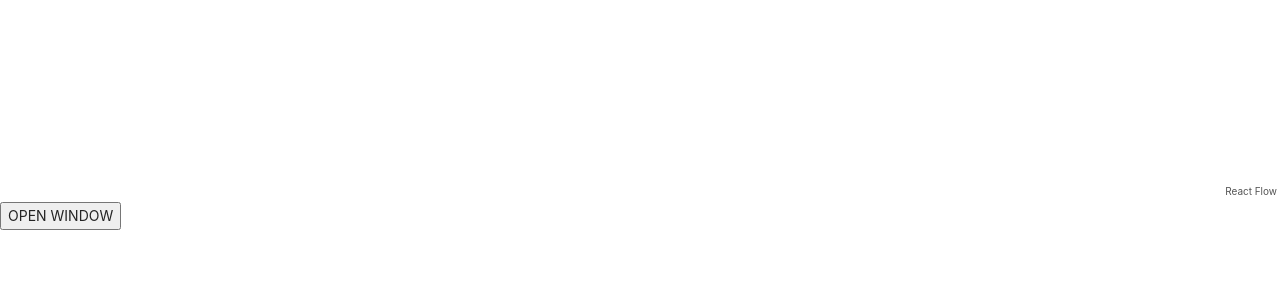
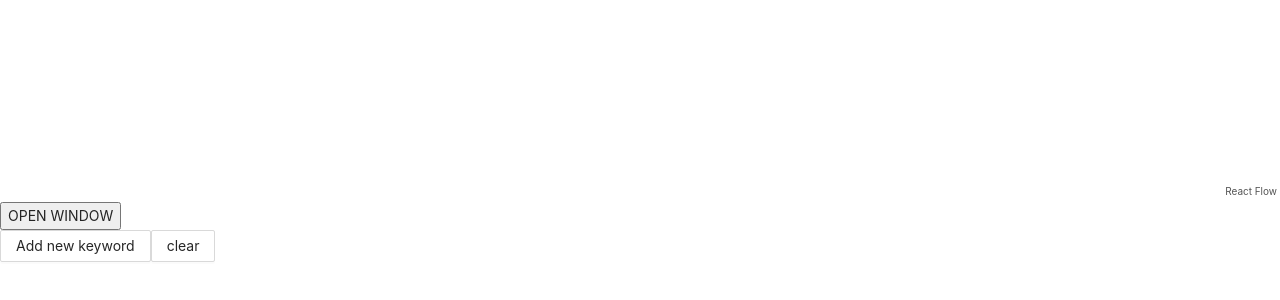
Before and after one commit to Drnutsu/mindmark, a React (Create React App) app in the folder src/popup/: page / in a window 1280 px wide. Shown: the part 98-398 px from the top of the page. Built offline with nearby package versions, Linux system fonts and the light colour scheme.

Commit message:
Handle add new keyword

```diff
--- a/src/popup/src/App.tsx
+++ b/src/popup/src/App.tsx
@@ -1,8 +1,8 @@
 import React from 'react'
 import ReactFlow from 'react-flow-renderer'
 import 'antd/dist/antd.css';
-import logo from './logo.svg'
 import './App.css'
+import Menu from './components/Menu'
 
 const elements = [
   {
@@ -48,6 +48,7 @@ function App() {
         <ReactFlow elements={elements} />
       </div>
       <button onClick={openWindow}>OPEN WINDOW</button>
+      <Menu />
     </div>
   )
 }
--- /dev/null
+++ b/src/popup/src/components/AddNewKeyword.tsx
@@ -0,0 +1,21 @@
+import React, { useState } from 'react'
+import { Button, Input } from 'antd'
+
+interface AddNewKeywordProps {
+  setKeyword: any
+}
+
+const AddNewKeyword = (props: AddNewKeywordProps) => {
+  const [value, setvalue] = useState<string>('')
+  const { setKeyword } = props
+  const handleValue = (e:any) => {
+    setvalue(e.target.value)
+    window.localStorage.setItem('keyword', JSON.stringify(value))
+  }
+  return <>
+    <Input placeholder="Please Insert new keyword" onChange={handleValue} />
+    <Button onClick={() => setKeyword(value)}>Add</Button>
+  </>
+}
+
+export default AddNewKeyword
--- /dev/null
+++ b/src/popup/src/components/Menu.tsx
@@ -0,0 +1,79 @@
+import React, { useEffect, useState } from 'react'
+import { Button } from 'antd'
+import AddNewKeyword from './AddNewKeyword'
+
+const useKeyword = () => {
+  const getKeyword = () => {
+    const keyword = window.localStorage.getItem('keyword') as any
+    return JSON.parse(keyword)
+  }
+  const [keyword, setKeyword] = useState<any>(getKeyword())
+  return {
+    keyword,
+    setKeyword,
+  }
+}
+
+const useGetUrl = () => {
+  const getURL = () => {
+    const url = window.localStorage.getItem('url') as any
+    return JSON.parse(url)
+  }
+  const [url, setUrl] = useState<any>(getURL())
+  const handleSaveBookmark = () => {
+    chrome.tabs.query({ active: true, currentWindow: true },
+      function(tabs){
+        setUrl(tabs[0].url)
+      }
+    )
+  }
+  window.localStorage.setItem('url', JSON.stringify(url))
+  return {
+    url,
+    handleSaveBookmark,
+  }
+}
+
+const useAddingKeyword = () => {
+  const getFlagAddingKeyword = () => {
+    const isAddingKeyword = window.localStorage.getItem('addingKeyword') as any
+    return JSON.parse(isAddingKeyword)
+  }
+  const [isAddKeyword, setIsAddKeyword] = useState<any>(getFlagAddingKeyword())
+  return {
+    isAddKeyword,
+    setIsAddKeyword
+  }
+
+}
+
+const Menu = () => {
+  const {keyword, setKeyword} = useKeyword()
+  const {url, handleSaveBookmark} = useGetUrl()
+  const {isAddKeyword, setIsAddKeyword} = useAddingKeyword()
+
+  const handleAddKeyword = () => {
+    setIsAddKeyword(true)
+    window.localStorage.setItem('addingKeyword', JSON.stringify(true))
+    handleSaveBookmark()
+  }
+
+  const handleStorage = () => {
+    window.localStorage.clear()
+    setIsAddKeyword(false)
+    setKeyword('')
+  }
+
+  if(keyword) {
+    return <div> {keyword} with {url}
+    <Button onClick={handleStorage}>clear</Button>
+    </div>
+  }
+
+  return <div>
+    {!isAddKeyword ?<Button onClick={handleAddKeyword}>Add new keyword</Button>: <AddNewKeyword setKeyword={setKeyword} /> }
+    <Button onClick={handleStorage}>clear</Button>
+  </div>
+}
+
+export default Menu
```
